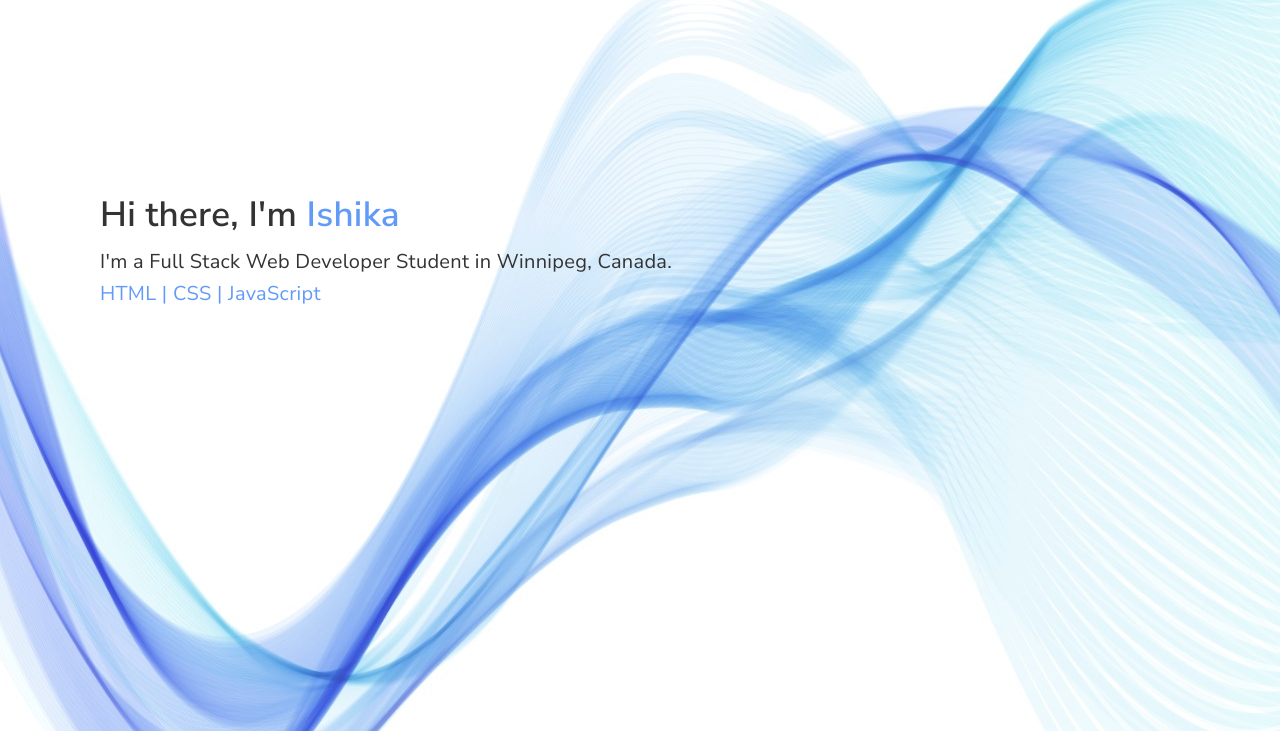
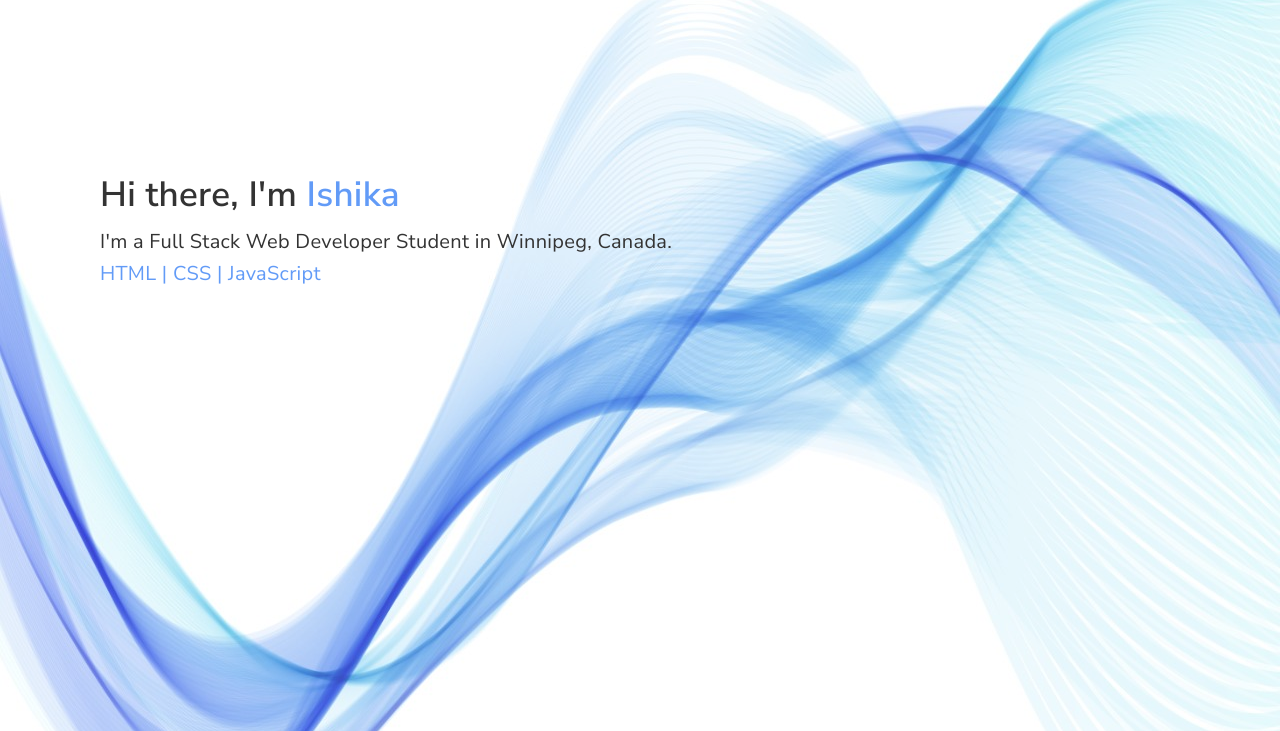
Before and after one commit to CodebyIshika/portfolio, a plain HTML site: page index.html in a window 1280 px wide. Shown: the part 69-800 px from the top of the page. Drawn offline with Linux system fonts and the light colour scheme.

Commit message:
Update index.css

```diff
--- a/assets/style/index.css
+++ b/assets/style/index.css
@@ -78,7 +78,7 @@ nav ul li a:hover {
 }
 
 .banner {
-    padding-top: 200px;
+    padding-top: 180px;
 }
 
 .banner h1 {
```
